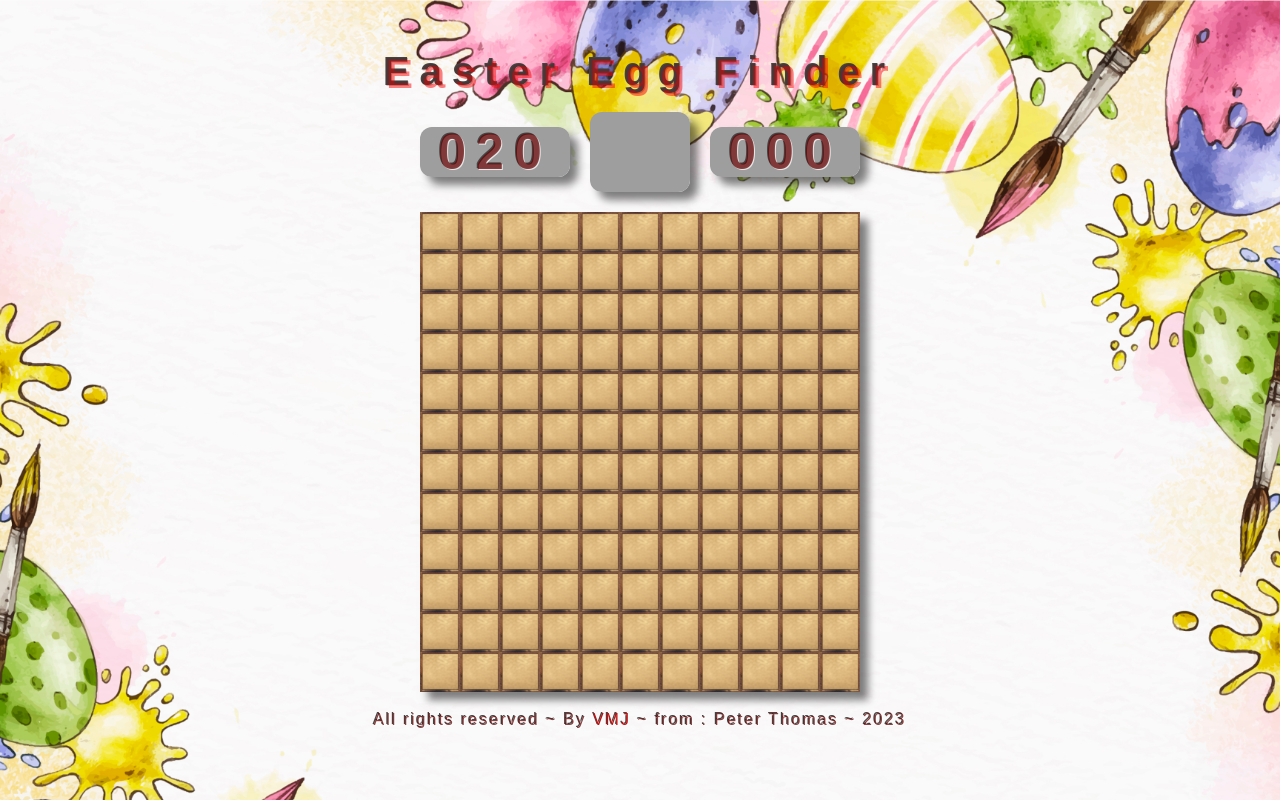
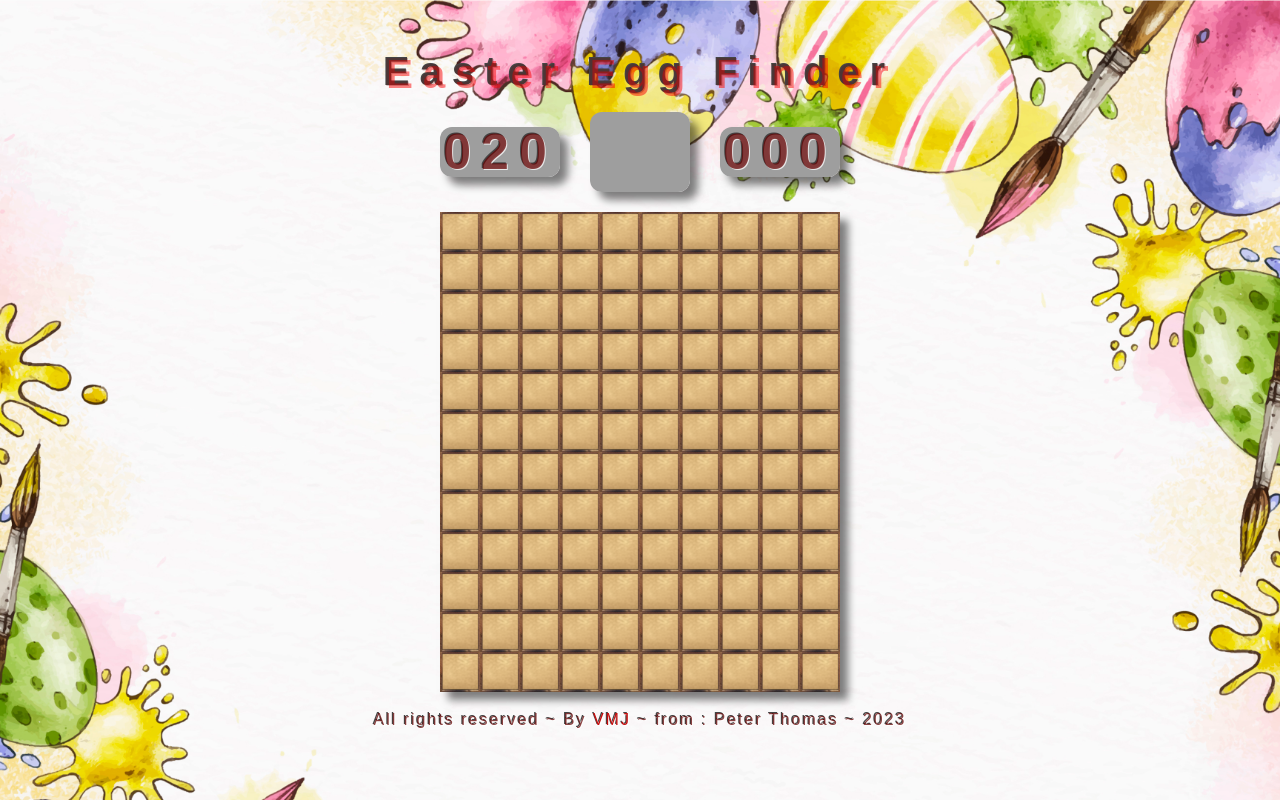
Before and after one commit to ViktorMihalyJozsa/easter-egg-finder, a PHP site: page / in a window 1280 px wide. Run offline with PHP 8.4, Linux system fonts and the light colour scheme; some web fonts are replaced; grey boxes are pictures that could not be loaded.

Commit message:
Fix Height + Width

```diff
--- a/css/easter-egg-finder-style.css
+++ b/css/easter-egg-finder-style.css
@@ -91,7 +91,7 @@
   }
 
   .ui-element {
-    width:         150px;
+    width:         120px;
     height:        50px;
     border-radius: 12px;
     box-shadow:    1vh 1vh 1vh rgba(0, 0, 0, 0.5);
--- a/js/easter-egg-finder.js
+++ b/js/easter-egg-finder.js
@@ -13,7 +13,7 @@ const height = canvas.height;
 
 size = 40;  // a mezők mérete
 
-canvas.width = 440;   // a canvas szélessége
+canvas.width = 400;   // a canvas szélessége
 canvas.height = 480;  // a canvas magassága
 
 const columns = canvas.width / size;
```
